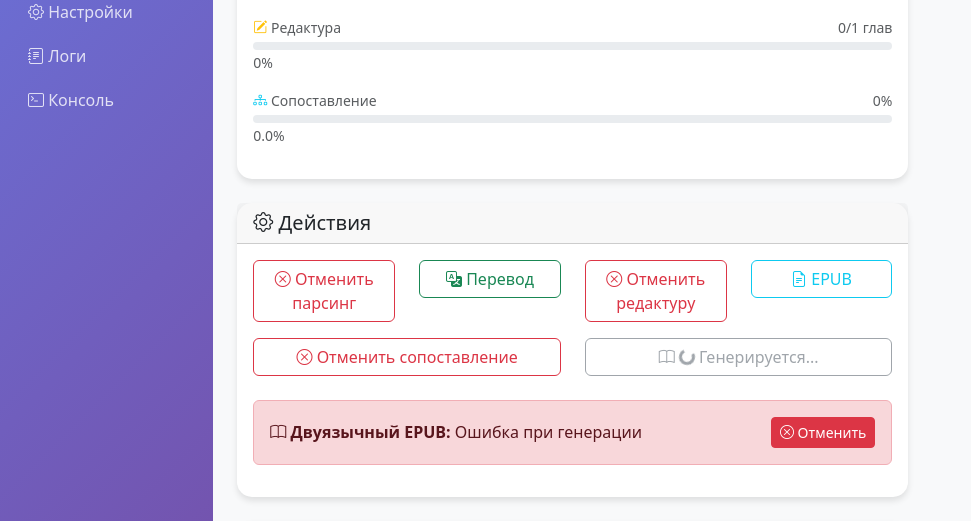
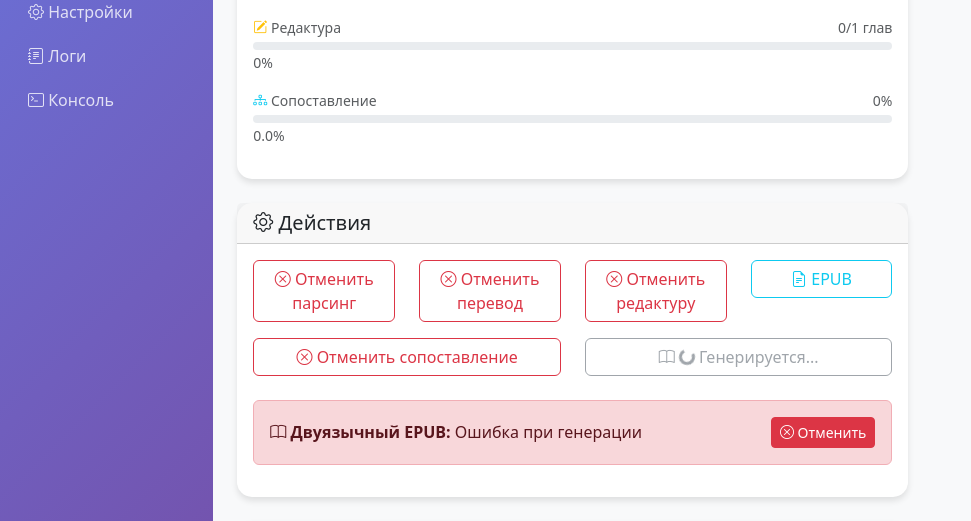
Before and after one commit to MasterVVK/novelbins-epub, a Flask app: page /novels/1 in a window 1280 px wide. Shown: the part 532-1053 px from the top of the page, without its empty margins (0-971 px from the left). Run offline with Flask 3, Linux system fonts and the light colour scheme; tables that the repository leaves empty hold one stand-in row (values such as "Sample post"); some libraries are stand-ins or nearby versions.

Commit message:
Обновить фронтенд: кнопка перевода с отменой, polling и JS
🤖 Generated with Claude Code

Co-Authored-By: Claude <noreply@anthropic.com>

```diff
--- a/web_app/app/templates/novel_detail.html
+++ b/web_app/app/templates/novel_detail.html
@@ -157,11 +157,19 @@
                         {% endif %}
                     </div>
                     <div class="col-md-3 mb-2">
+                        {% if novel.translation_task_id %}
+                        <!-- Кнопка отмены перевода -->
+                        <button type="button" onclick="cancelTranslation({{ novel.id }})" class="btn btn-outline-danger w-100">
+                            <i class="bi bi-x-circle"></i> Отменить перевод
+                        </button>
+                        {% else %}
+                        <!-- Кнопка запуска перевода -->
                         <form method="POST" action="{{ url_for('main.start_translation', novel_id=novel.id) }}" style="display: inline;">
                             <button type="submit" class="btn btn-outline-success w-100">
                                 <i class="bi bi-translate"></i> Перевод
                             </button>
                         </form>
+                        {% endif %}
                     </div>
                     <div class="col-md-3 mb-2">
                         {% if novel.editing_task_id %}
@@ -746,6 +754,33 @@ async function cancelEditing(novelId) {
     }
 }
 
+// Отмена перевода
+async function cancelTranslation(novelId) {
+    if (!confirm('Вы уверены, что хотите отменить перевод? Текущий прогресс будет сохранён, но незавершённые главы не будут переведены.')) {
+        return;
+    }
+
+    try {
+        const response = await fetch(`/api/novels/${novelId}/translate/cancel`, {
+            method: 'POST',
+            headers: {
+                'Content-Type': 'application/json'
+            }
+        });
+
+        const data = await response.json();
+
+        if (data.success) {
+            alert('✅ Перевод успешно отменён');
+            location.reload();
+        } else {
+            alert('❌ Ошибка: ' + (data.error || 'Неизвестная ошибка'));
+        }
+    } catch (error) {
+        alert('❌ Ошибка при отмене перевода: ' + error.message);
+    }
+}
+
 async function cancelAlignment(novelId) {
     if (!confirm('Вы уверены, что хотите отменить сопоставление? Текущий прогресс будет сохранён, но незавершённые главы не будут сопоставлены.')) {
         return;
@@ -1053,6 +1088,9 @@ function updateActionButtons(novelId, tasks) {
     // Парсинг
     updateTaskButton('parsing', tasks.parsing, novelId, 'парсинг', 'Парсинг', 'download');
 
+    // Перевод
+    updateTaskButton('translation', tasks.translation, novelId, 'перевод', 'Перевод', 'translate');
+
     // Редактура
     updateTaskButton('editing', tasks.editing, novelId, 'редактуру', 'Редактура', 'pencil-square');
 
@@ -1066,6 +1104,7 @@ function updateActionButtons(novelId, tasks) {
 function updateTaskButton(taskType, taskId, novelId, cancelText, buttonText, iconName) {
     const cancelFunctions = {
         'parsing': 'cancelParsing',
+        'translation': 'cancelTranslation',
         'editing': 'cancelEditing',
         'alignment': 'cancelAlignment'
     };
@@ -1094,12 +1133,14 @@ function updateTaskButton(taskType, taskId, novelId, cancelText, buttonText, ico
         // Если задачи нет - показываем кнопку запуска
         const routes = {
             'parsing': `/novels/${novelId}/parse`,
+            'translation': `/novels/${novelId}/translate`,
             'editing': `/novels/${novelId}/edit`,
             'alignment': `/novels/${novelId}/alignment`
         };
 
         const colors = {
             'parsing': 'primary',
+            'translation': 'success',
             'editing': 'warning',
             'alignment': 'info'
         };
@@ -1225,7 +1266,7 @@ function stopPolling() {
 // Автоматически запускаем polling при загрузке страницы если есть активные задачи
 document.addEventListener('DOMContentLoaded', function() {
     const novelId = {{ novel.id }};
-    const hasActiveTasks = {{ 'true' if (novel.parsing_task_id or novel.editing_task_id or novel.alignment_task_id or novel.epub_generation_task_id) else 'false' }};
+    const hasActiveTasks = {{ 'true' if (novel.parsing_task_id or novel.translation_task_id or novel.editing_task_id or novel.alignment_task_id or novel.epub_generation_task_id) else 'false' }};
 
     if (hasActiveTasks) {
         console.log('✅ Обнаружены активные задачи, запускаем polling');
```
